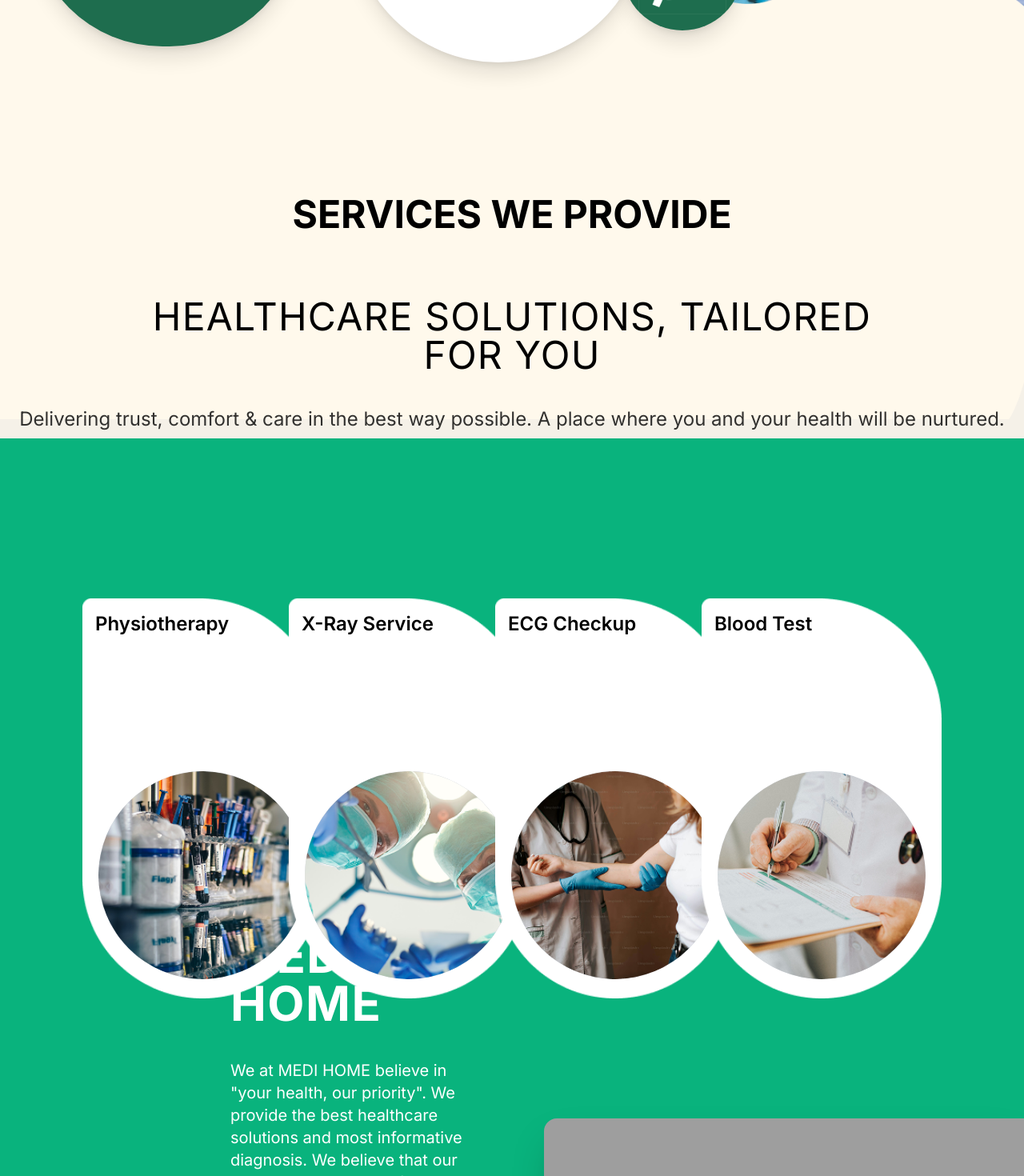
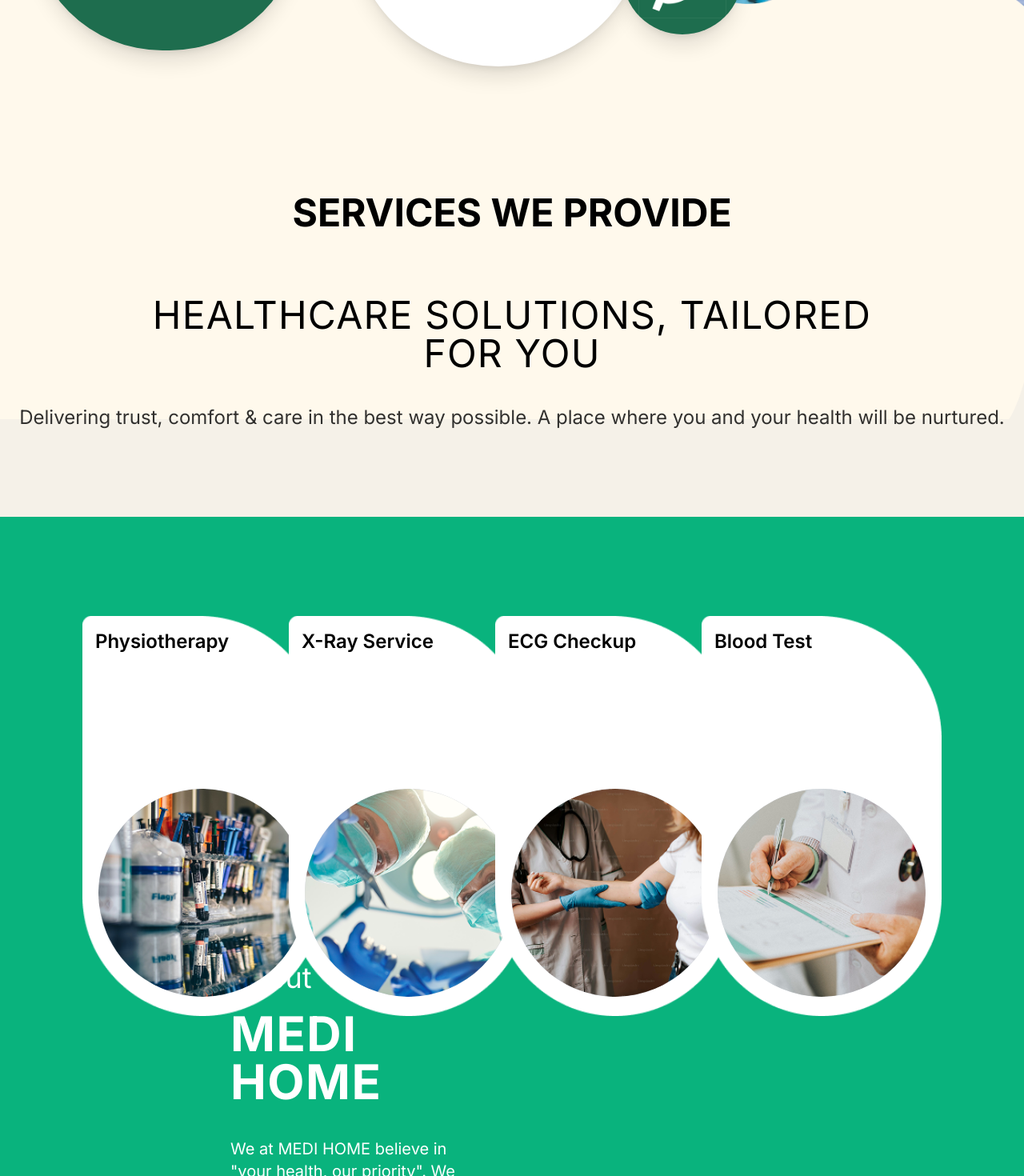
Before and after one commit to TishaKedar/medi-home, a React (Create React App) app: page / in a window 1280 px wide. Shown: the part 860-2330 px from the top of the page at 80% size. Built offline with nearby package versions, Linux system fonts and the light colour scheme; grey boxes are pictures that could not be loaded.

Commit message:
fix service cards

```diff
--- a/src/pages/Hero.js
+++ b/src/pages/Hero.js
@@ -167,10 +167,10 @@ export default function Hero() {
       </div>
 
       {/* ---------------- DESKTOP SERVICES ---------------- */}
-      <div className="hidden lg:block relative mt-[20px] md:mt-[50px] lg:mt-[50px] z-30 w-[80%] mx-auto px-4">
+      <div className="hidden lg:block relative z-30 w-[80%] mx-auto px-4">
 
         {/* Heading */}
-        <h2 className="text-center text-2xl md:text-3xl lg:text-5xl font-bold text-black mb-6 md:mb-12 lg:mb-20">
+        <h2 className="text-center text-2xl md:text-3xl lg:text-5xl font-bold text-black mb-6 md:mb-12 lg:mb-20 pt-12">
           SERVICES WE PROVIDE
         </h2>
 
@@ -187,8 +187,9 @@ export default function Hero() {
           </p>
         </div>
 
-        {/* Desktop Cards */}
-        <div className="grid grid-cols-4 gap-10">
+        {/* Cards Container with fixed positioning */}
+        <div className="relative h-[600px] -mb-80">
+          <div className="absolute top-56 left-0 right-0 grid grid-cols-4 gap-10">
 
             {[
               { title: "Physiotherapy", img: "/assests/pic1.png" },
@@ -196,7 +197,7 @@ export default function Hero() {
               { title: "ECG Checkup", img: "/assests/pic3.png" },
               { title: "Blood Test", img: "/assests/pic4.png" }
             ].map((service, i) => (
-            <div key={i} className="relative flex flex-col items-center top-[200px]">
+              <div key={i} className="relative flex flex-col items-center">
 
                 <div className="relative w-[300px]">
                   <img src="/assests/box.png" className="w-full h-auto" />
@@ -215,6 +216,10 @@ export default function Hero() {
             ))}
 
           </div>
+        </div>
+
+        {/* Add spacing after cards */}
+        <div className="h-0"></div>
 
       </div>
 
```
Lines whose indentation alone changed are shown as unchanged.
